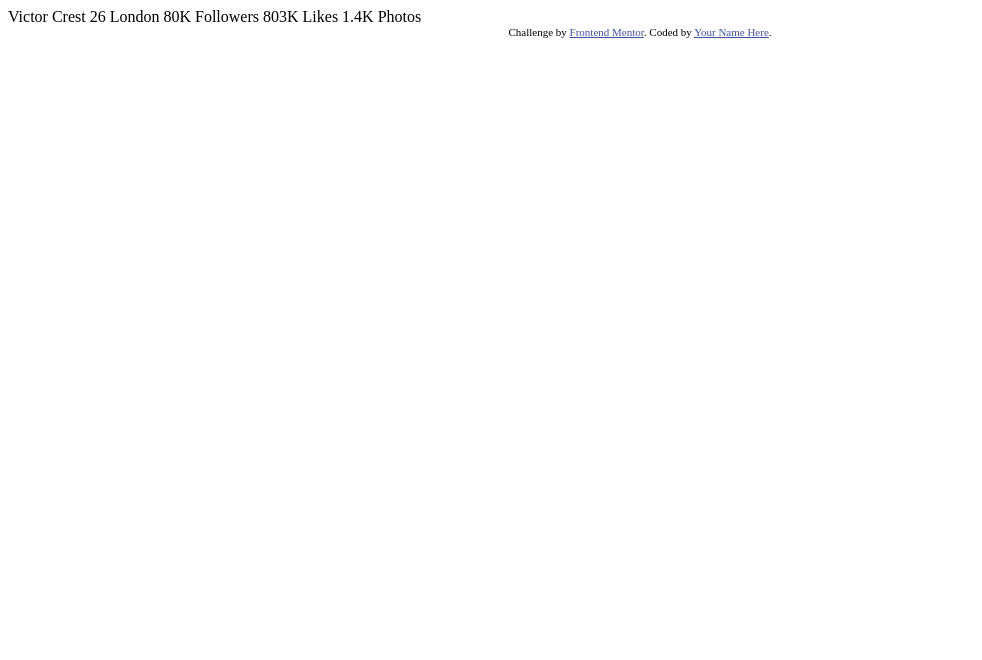
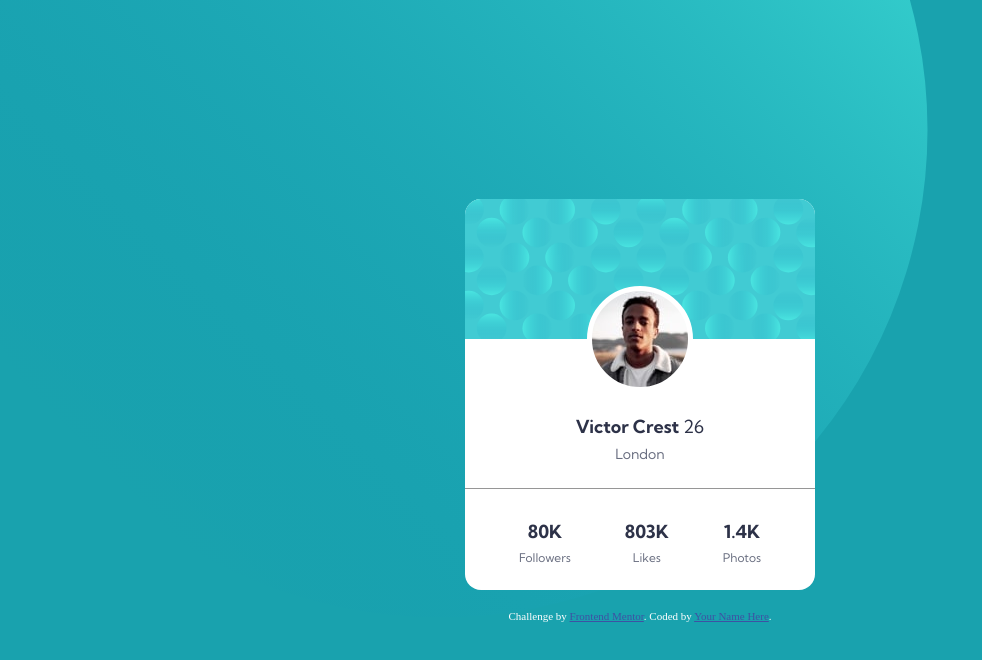
Before and after one commit to Ramon-Alvez/Frontend-Mentor-HTML-CSS-Newbie-Profile-card-component-Card, a plain HTML site: page index.html in a window 1280 px wide. Shown: the whole page, without its empty margins (0-982 px from the left). Drawn offline with Linux system fonts and the light colour scheme.

Commit message:
making the project

```diff
--- /dev/null
+++ b/assets/css/reset.css
@@ -0,0 +1,5 @@
+*{
+    margin: 0;
+    padding: 0;
+    box-sizing: border-box;
+}
--- /dev/null
+++ b/assets/css/style.css
@@ -0,0 +1,142 @@
+.container{
+    display: flex;
+    flex-direction: column;
+    width: 100vw;
+    height: 100vh;
+
+    align-items: center;
+    justify-content: center;
+
+    background-color: var(--Background);
+    overflow: hidden;
+}
+.container::before{
+    content: '';
+    display: inline-block;
+    background: url(../images/bg-pattern-top.svg) no-repeat center;
+    width: 978px;
+    width: 978px;
+    height: 978px;
+    margin-right: 50px;
+
+    position: absolute;
+    top: calc(-50% + 40px);
+    left: -50px;
+
+    z-index: -2;
+}
+.container::after{
+    content: '';
+    display: inline-block;
+    background: url(../images/bg-pattern-bottom.svg) no-repeat center;
+    max-width: 978px;
+    height: 978px;
+
+    position: absolute;
+    bottom: calc(-55%);
+    right: -50px;
+
+    z-index: -1;
+}
+
+
+/* .topPattern{
+    max-width: 978px;
+    max-height: 978px;
+    position: relative;
+    align-self: center;
+    top: calc(-50% + 40px);
+    left: 0;
+    margin-right: 50%;
+
+
+    z-index: -1;
+} */
+
+
+/* Card stylization */
+.card{
+    background-color: #fff;
+    max-width: 350px;
+    text-align: center;
+    margin: 20px;
+    border-radius: 16px;
+
+    font-family: "Kumbh Sans", sans-serif;
+    font-size: var(--TextSize);
+    color: var(--TextColor);
+}
+.card-header{
+    display: flex;
+    position: relative;
+}
+.card-header .cardBgImage{
+    width: 100%;
+
+    border-radius: 16px 16px 0 0;
+}
+.card-header::before{
+    content: '';
+    display: flex;
+    background: url(../images/image-victor.jpg) no-repeat center;
+    width: 96px;
+    height: 96px;
+    position: absolute;
+    top: calc(100% - 48px - 5px);
+    left: calc(50% - 48px - 5px);
+
+    border-radius: 50%;
+    border: 5px solid #fff;
+}
+
+/* Card Section stylization */
+.card .profileMain{
+    margin-top: 70px;
+}
+
+.profileMain .name{
+    font-size: var(--NameAndStats);
+    color: var(--Titles);
+    line-height: 2;
+}
+.profileMain .name span{
+    font-weight: 400;
+}
+
+.profileMain .location{
+    font-size: var(--TextSize);
+    font-weight: 400;
+}
+
+/* Card Stats stylization */
+.profileStats{
+    display: flex;
+    justify-content: space-evenly;
+
+    margin-top: 25px;
+    padding: 25px 0;
+    border-top: 1px solid var(--Details);
+}
+.profileStats .stats dt{
+    color: var(--Titles);
+    font-size: var(--NameAndStats);
+    font-weight: 700;
+    line-height: 2;
+}
+.profileStats .stats dd{
+    font-size: 12px;
+}
+
+/* Footer */
+.footer{
+    margin-top: auto;
+}
+.attribution {
+    font-size: 11px;
+    text-align: center;
+    color: #fff;
+}
+
+.attribution a{
+    color: hsl(228, 45%, 44%);
+}
--- /dev/null
+++ b/assets/css/variables.css
@@ -0,0 +1,28 @@
+:root{
+
+    /* ## Colors */
+
+    /* ### Primary */
+
+    --Background: hsl(185, 75%, 39%);
+    --Titles: hsl(229, 23%, 23%);
+    --TextColor: hsl(227, 10%, 46%);
+
+    /* ### Neutral */
+
+    --Details: hsl(0, 0%, 59%);
+
+    /* ## Typography */
+
+    /* ### Body Copy */
+
+    --NameAndStats: 18px;
+    --TextSize: 14px;
+
+    /* ### Font */
+
+    --Family: [Kumbh Sans](https://fonts.google.com/specimen/Kumbh+Sans);
+    --Weights: 400, 700;
+
+
+}
--- a/index.html
+++ b/index.html
@@ -1,35 +1,70 @@
 <!DOCTYPE html>
 <html lang="en">
+
 <head>
   <meta charset="UTF-8">
-  <meta name="viewport" content="width=device-width, initial-scale=1.0"> <!-- displays site properly based on user's device -->
+  <meta name="viewport" content="width=device-width, initial-scale=1.0">
+  <!-- displays site properly based on user's device -->
 
-  <link rel="icon" type="image/png" sizes="32x32" href="./images/favicon-32x32.png">
+  <link rel="icon" type="image/png" sizes="32x32" href="./assets/images/favicon-32x32.png">
+  <link rel="preconnect" href="https://fonts.googleapis.com">
+  <link rel="preconnect" href="https://fonts.gstatic.com" crossorigin>
+  <link href="https://fonts.googleapis.com/css2?family=Kumbh+Sans:wght@100..900&display=swap" rel="stylesheet">
 
   <title>Frontend Mentor | Profile card component</title>
 
-  <!-- Feel free to remove these styles or customise in your own stylesheet 👍 -->
-  <style>
-    .attribution { font-size: 11px; text-align: center; }
-    .attribution a { color: hsl(228, 45%, 44%); }
-  </style>
+  <link rel="stylesheet" href="assets/css/variables.css">
+  <link rel="stylesheet" href="assets/css/reset.css">
+  <link rel="stylesheet" href="assets/css/style.css">
+
 </head>
-<body>
-  Victor Crest
-  26
-  London
 
-  80K
-  Followers
+<body class="container">
 
-  803K
-  Likes
+  <!-- <img class="topPattern"
+    src="assets/images/bg-pattern-top.svg" alt="Top pattern image"> -->
 
-  1.4K
-  Photos
-  <div class="attribution">
-    Challenge by <a href="https://www.frontendmentor.io?ref=challenge" target="_blank">Frontend Mentor</a>.
-    Coded by <a href="#">Your Name Here</a>.
-  </div>
+  <main class="card">
+    <header class="card-header">
+      <img class="cardBgImage"
+        src="assets/images/bg-pattern-card.svg" alt="Card background image">
+    </header>
+
+    <header class="profileMain">
+      <h1 class="name">Victor Crest <span>26</span></h1>
+
+      <h2 class="location">London</h2>
+    </header>
+
+    <section class="profileStats">
+
+      <dl class="stats">
+        <dt>80K</dt>
+
+        <dd>Followers</dd>
+      </dl>
+
+      <dl class="stats">
+        <dt>803K</dt>
+
+        <dd>Likes</dd>
+      </dl>
+
+      <dl class="stats">
+        <dt>1.4K</dt>
+
+        <dd>Photos</dd>
+      </dl>
+
+    </section>
+  </main>
+
+  <footer>
+    <div class="attribution">
+      Challenge by <a href="https://www.frontendmentor.io?ref=challenge" target="_blank">Frontend Mentor</a>.
+      Coded by <a href="#">Your Name Here</a>.
+    </div>
+  </footer>
 </body>
+
 </html>
```
Also changed, not shown: assets/design/desktop-design.jpg (renamed from design/desktop-design.jpg), assets/design/desktop-preview.jpg (renamed from design/desktop-preview.jpg), assets/design/mobile-design.jpg (renamed from design/mobile-design.jpg), assets/images/bg-pattern-bottom.svg (renamed from images/bg-pattern-bottom.svg), assets/images/bg-pattern-card.svg (renamed from images/bg-pattern-card.svg), assets/images/bg-pattern-top.svg (renamed from images/bg-pattern-top.svg), assets/images/favicon-32x32.png (renamed from images/favicon-32x32.png), assets/images/image-victor.jpg (renamed from images/image-victor.jpg).
